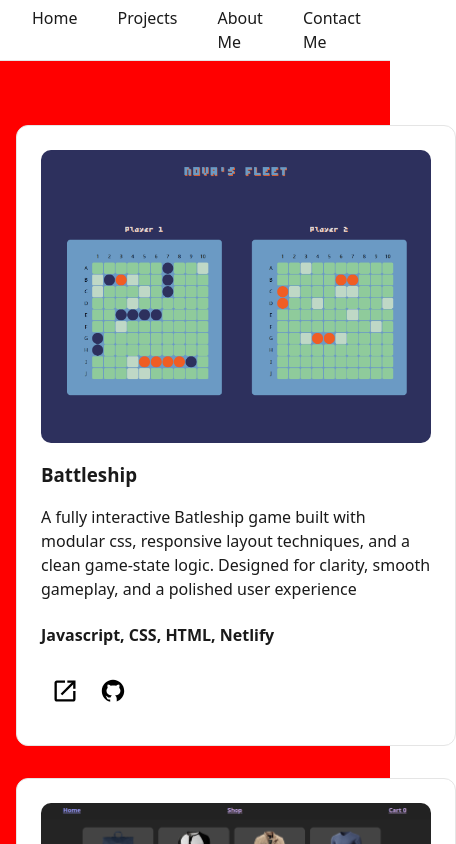
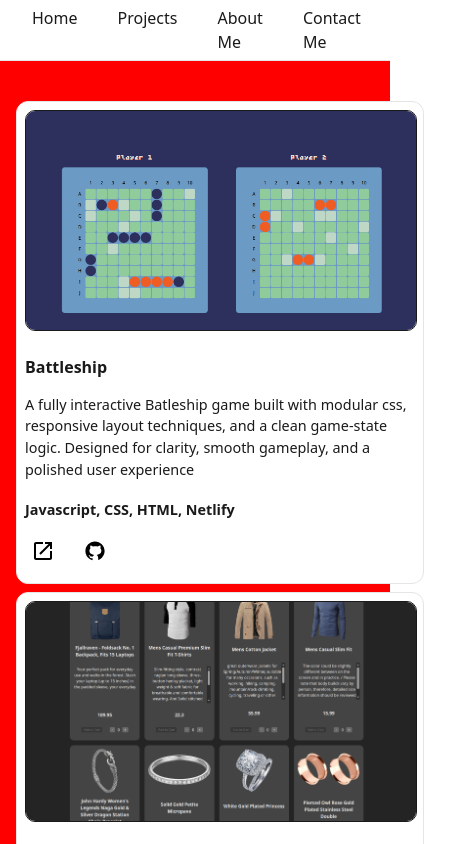
Before and after one commit to carlDguez19/csProjectPage, a React (Vite) app: page /project in a window 390 px wide. Shown: the top 844 px of the page, 456 px wide, since content can reach past the window. Built offline with nearby package versions, Linux system fonts and the light colour scheme.

Commit message:
working on mobile projects page

```diff
--- a/src/Project/ProjectCard.module.css
+++ b/src/Project/ProjectCard.module.css
@@ -2,13 +2,13 @@
     display: flex;
     flex-direction: column;
     width: 100%;
-    max-width: 900px;
     margin: 2rem auto;
     padding: 1.5rem;
     background: #fff;
     border-radius: 12px;
     border: 1px solid #e5e5e5;
     color: #1a1a1a;
+    gap: 1.25rem;
 }
 
 .thContainer{
@@ -16,6 +16,7 @@
     aspect-ratio: 4 / 3;
     overflow: hidden;
     border-radius: 10px;
+    border: 1px solid #1a1a1a;
 }
 
 .thContainer img{
@@ -43,11 +44,15 @@
     font-weight: 600;
 }
 
+.demoGitIcons{
+    display: flex;
+    gap: 1rem;
+}
+
 .demoGitIcons a img{
     width: 28px;
     height: 28px;
     transition: opacity 0.2s ease;
-    padding: 10px;
 }
 
 .demoGitIcons a img:hover{
@@ -55,33 +60,68 @@
 }
 
 .smallCard {
-    width: 100%;
-    max-width: 350px;
+    max-width: 100%;
     padding: 1rem;
-    flex-direction: column;
+    margin: 0;
+    flex-direction: column !important;
+}
+
+.smallCard .projDesc{
+    padding-left: 0 !important;
+}
+
+.smallCard .thContainer{
+    width: 100% !important;
 }
 
 @media (min-width: 700px){
-    .card{
+    .card:not(.smallCard){
         flex-direction: row;
         align-items: flex-start;
         padding: 2rem;
     }
 
-    .thContainer{
+    .card:not(.smallcard) .thContainer{
         width: 300px;
         flex-shrink: 0;
     }
 
-    .projDesc{
+    .card:not(.smallcard) .projDesc{
         padding-left: 2rem;
     }
+}
 
-    .smallCard{
-        flex-direction: column;
+@media (max-width: 699px){
+    .card{
+        max-width: 100%;
+        width: 100%;
+        margin: 0.5rem 0;
+        padding: 0.5rem;
+        gap: 0.5rem;
     }
 
-    .smallCard .thContainer{
-        width: 100%;
+    .projDesc h3{
+        font-size: 1rem;
+        margin-bottom: 0.5rem;
+    }
+
+    .projDesc p{
+        font-size: 0.9rem;
+        margin-bottom: 0.75rem;
+    }
+
+    .projDesc h4{
+        font-size: 0.9rem;
+        margin-bottom: 0.75rem;
+    }
+
+    .thContainer{
+        aspect-ratio: 16 / 9;
+    }
+
+    .demoGitIcons a img{
+        width: 24px;
+        height: 24px;
+        padding: 6px;
     }
 }
```
